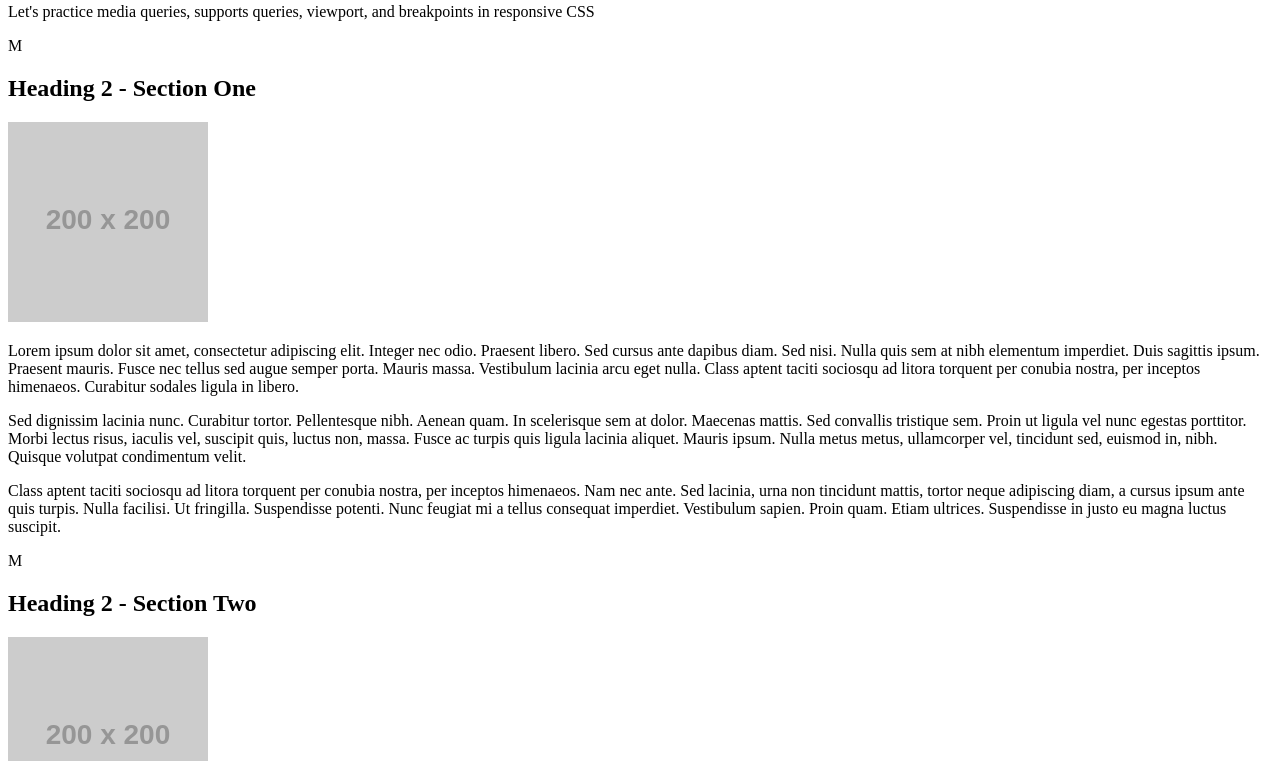
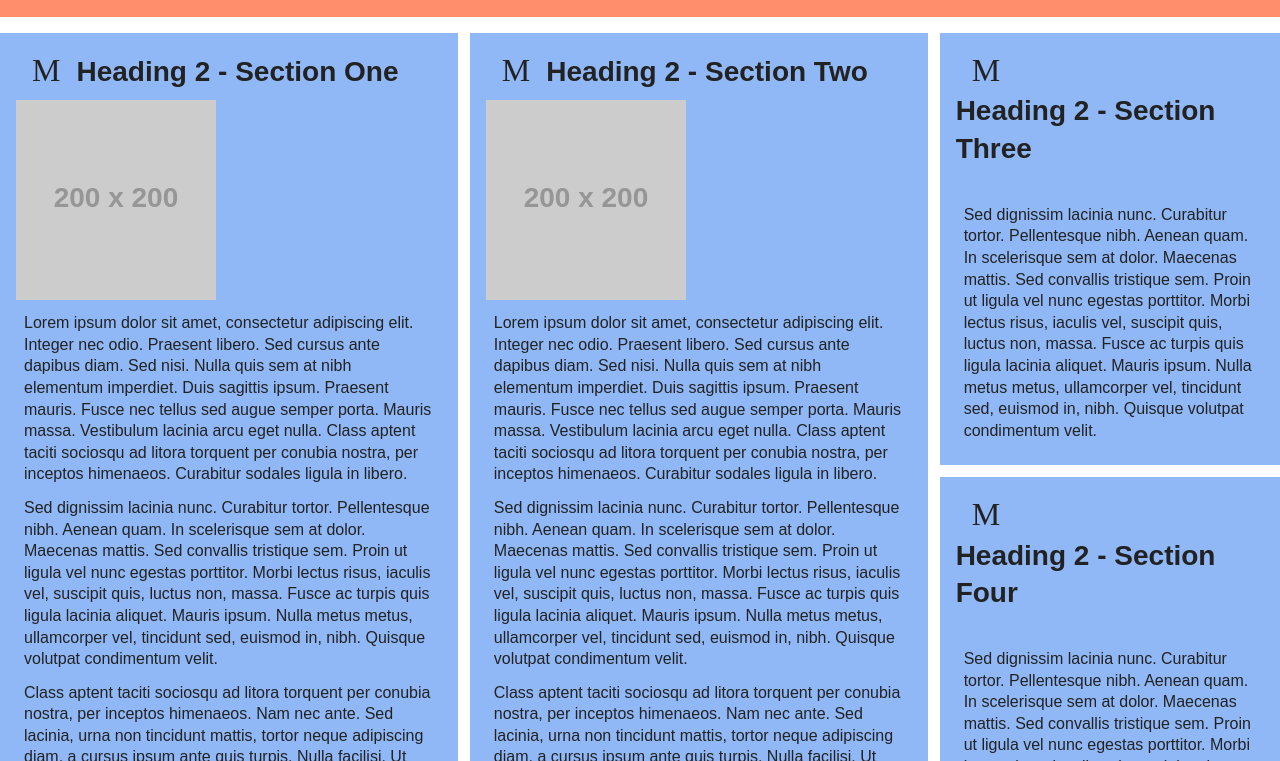
Before and after one commit to Yazzie01/viewport, a plain HTML site: page index.html in a window 1280 px wide. Shown: the part 111-872 px from the top of the page. Drawn offline with Linux system fonts and the light colour scheme; placeholder pictures from the web are drawn by us; some icons are missing.

Commit message:
Fixed file connection issue
CSS file was not linked to HTML correctly. Made adjustments to link tag and got it working.

```diff
--- a/index.html
+++ b/index.html
@@ -17,7 +17,7 @@
         <link rel="icon" type="image/png" sizes="16x16" href="favicon-16x16.png">
         <link href="https://res.cloudinary.com/dr6lvwubh/raw/upload/v1581441981/Anicons/anicons-regular.css" rel="stylesheet">
         <!-- Add a link to your properly named CSS file here -->
-        <link href="yazzie.css" rel="stylesheet" type="css/text">
+        <link rel="stylesheet" href="yazzie.css">
     </head>
     <body>
         <header>
```
Also changed, not shown: yazzie.css (+6 -41 lines).
